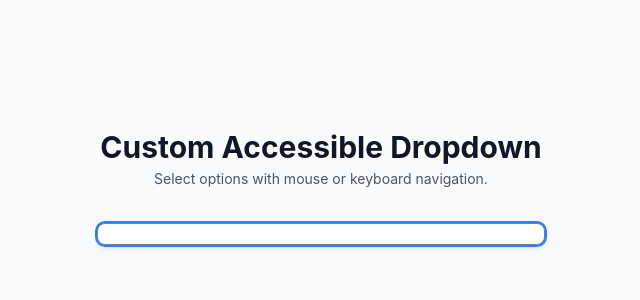
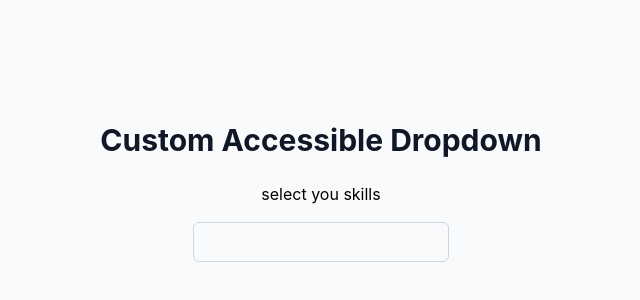
Before and after one commit to adityasuman2025/machineCoding, a React (Vite) app: page /dropdown in a window 1280 px wide. Shown: the part 208-508 px from the top of the page, without its empty margins (319-959 px from the left). Built offline with nearby package versions, Linux system fonts and the light colour scheme.

Commit message:
dropdown done

```diff
--- a/src/projects/dropdown/Dropdown.tsx
+++ b/src/projects/dropdown/Dropdown.tsx
@@ -1,4 +1,5 @@
-import React, { useRef, useEffect } from "react";
+import React, { useRef, useEffect, useState, type ChangeEvent, type MouseEvent, type KeyboardEvent } from "react";
+import { createPortal } from "react-dom";
 
 /*
     Machine Coding Problem: Accessible Select / Multi-Select Dropdown
@@ -10,40 +11,217 @@ import React, { useRef, useEffect } from "react";
     5. WAI-ARIA accessibility (role="combobox", role="listbox", role="option", aria-expanded).
 */
 
-function useAutoFocus(autoFocus: boolean = false) {
-    const containerRef = useRef<HTMLDivElement>(null);
+interface SelectProps {
+    value: string[],
+    onChange: (values: string[]) => void
+    multi?: boolean,
+    options: string[],
+}
+function filterOptions(options: string[], query: string): string[] {
+    const val = query.trim().toLowerCase();
+    if (!val) return options;
+    return options.filter(item => item.toLowerCase().includes(val));
+}
+
+function Select({
+    value,
+    onChange,
+    multi = false,
+    options,
+}: SelectProps) {
+    const containerRef = useRef<HTMLDivElement | null>(null);
+    const inputRef = useRef<HTMLInputElement | null>(null);
+
+    const [isDropdownOpen, setIsDropdownOpen] = useState<boolean>(false);
+    const [results, setResults] = useState<string[]>(options);
 
     useEffect(() => {
-        if (autoFocus) containerRef.current?.focus();
-    }, [autoFocus]);
+        function handleClickOutside(e: globalThis.MouseEvent) {
+            if (!containerRef.current || containerRef.current.contains(e.target as Node)) return;
 
-    return containerRef;
+            setIsDropdownOpen(false);
+        }
+
+        window.addEventListener("click", handleClickOutside);
+        return () => window.removeEventListener("click", handleClickOutside);
+    }, []);
+
+    function handleKeyDown(e: KeyboardEvent<HTMLDivElement>) {
+        const key = e.key;
+
+        const optionsEle = Array.from(containerRef.current?.querySelectorAll<HTMLElement>(`[role="option"]`));
+
+        const activeElement = document.activeElement as HTMLElement;
+        const activeElementIdx = optionsEle.indexOf(activeElement);
+
+        if (key === "ArrowDown" || key === "ArrowUp") {
+            e.preventDefault();
+
+            if (activeElementIdx < 0) return optionsEle[0]?.focus(); // if no option is already focused
+
+            if (key === "ArrowUp") {
+                const prev = Math.max(0, activeElementIdx - 1);
+                optionsEle[prev]?.focus();
+            } else if (key === "ArrowDown") {
+                const next = Math.min(optionsEle.length - 1, activeElementIdx + 1);
+                optionsEle[next]?.focus();
+            }
+        } else if (key === "Escape") {
+            e.preventDefault();
+            setIsDropdownOpen(false);
+            containerRef.current?.focus();
+        } else if (key === " " || key === "Enter") {
+            e.preventDefault();
+
+            if (activeElementIdx < 0) {
+                // options drop down is not open
+                setIsDropdownOpen(true);
+                inputRef.current?.focus();
+            } else {
+                // options drop down is open
+                const val = activeElement?.getAttribute("data-value");
+                if (val) handleChooseOption(val);
+            }
+        }
+    }
+
+    function handleInputChange(e: ChangeEvent<HTMLInputElement>) {
+        setResults(filterOptions(options, e.target.value));
+    }
+
+    function handleOptionClick(e: MouseEvent<HTMLElement>, option: string) {
+        e.stopPropagation();
+        handleChooseOption(option);
+    }
+
+    function handleChooseOption(option: string) {
+        if (!multi) {
+            setIsDropdownOpen(false);
+            containerRef.current?.focus();
+            onChange([option]);
+
+            return;
+        }
+
+        if (value.includes(option)) onChange(value.filter(i => i !== option))
+        else onChange([...value, option]);
+    }
+
+    function handleCompClick(e: MouseEvent) {
+        e.stopPropagation();
+
+        if (isDropdownOpen && e.target === inputRef.current) return; // if dropdown is already open and clicked element is input then doing nothing
+
+        setIsDropdownOpen(true);
+        inputRef.current?.focus();
+    }
+
+    return (
+        <div
+            ref={containerRef}
+            tabIndex={0}
+            className="flex flex-col w-3xs border-1 rounded-md border-gray-300 min-h-10 focus:ring-1 focus:ring-blue-300"
+            role="combobox"
+            aria-expanded={isDropdownOpen}
+            aria-haspopup={"listbox"}
+            aria-controls="options"
+            onClick={handleCompClick}
+            onKeyDown={handleKeyDown}
+        >
+            {
+                multi ? (
+                    <div className="p-1 w-full flex-1 flex items-center gap-1 flex-wrap">
+                        {
+                            value.map(val => (
+                                <div key={val} role="listitem" className="bg-gray-200 text-sm rounded-md px-2 border border-gray-300 flex items-center">
+                                    {val}
+                                </div>
+                            ))
+                        }
+
+                        <input
+                            aria-label="search for options"
+                            ref={inputRef}
+                            className="min-w-[4rem] w-0 flex-1 text-sm border-none focus:outline-none"
+                            type="text"
+                            onChange={handleInputChange}
+                            autoFocus={true}
+                        />
+                    </div>
+                ) : isDropdownOpen ? (
+                    <input
+                        aria-label="search for options"
+                        ref={inputRef}
+                        defaultValue={value}
+                        className="px-1 flex-1 w-full border-none focus:outline-none"
+                        type="text"
+                        onChange={handleInputChange}
+                        autoFocus={true}
+                    />
+                ) : (
+                    <div role="listitem" className={`px-1 flex-1 w-full flex items-center`}>
+                        {value}
+                    </div>
+                )
+            }
+
+            <div className="relative w-full">
+                {
+                    isDropdownOpen ? (
+                        <ul id="options" role="listbox" className="absolute shadow-sm w-full bg-white z-1 max-h-60 overflow-y-auto p-2">
+                            {
+                                results.map((opt, idx) => {
+                                    const isSelected = value.includes(opt)
+                                    return (
+                                        <li
+                                            tabIndex={isSelected ? 0 : -1}
+                                            role="option"
+                                            data-value={opt}
+                                            aria-selected={isSelected}
+                                            className={`w-full p-2 hover:bg-gray-200 cursor-pointer ${isSelected ? "bg-blue-100" : ""}`}
+                                            key={`${opt}_${idx}`}
+                                            onClick={(e) => handleOptionClick(e, opt)}
+                                        >
+                                            {opt}
+                                        </li>
+                                    )
+                                })
+                            }
+                        </ul>
+                    ) : null
+                }
+            </div>
+
+            <div className="sr-only" aria-live="polite" aria-atomic="true">
+                {isDropdownOpen ? `${results.length} options available.` : ""}
+            </div>
+        </div>
+    )
 }
 
-interface DropdownProps {
-    autoFocus?: boolean;
-}
+const OPTIONS = ["react", "next", "typescript", "javascript", "tailwind css", "html", "css", "node", "express", "mongo db"];
 
-export default function Dropdown({ autoFocus = true }: DropdownProps) {
-    const containerRef = useAutoFocus(autoFocus);
+export default function Dropdown() {
+    const [selected, setSelected] = useState<string[]>([]);
 
     return (
         <main className="flex flex-col items-center justify-center min-h-screen bg-gray-50 p-6">
             <header className="mb-6 text-center">
                 <h1 className="text-3xl font-bold text-gray-900">Custom Accessible Dropdown</h1>
-                <p className="text-sm text-gray-600 mt-1">
-                    Select options with mouse or keyboard navigation.
-                </p>
             </header>
 
             <div
-                ref={containerRef}
-                tabIndex={0}
                 role="region"
                 aria-label="dropdown component"
-                className="flex flex-col items-center gap-4 outline-none focus:ring-2 focus:ring-blue-500 rounded-lg p-6 bg-white shadow-md border border-gray-200 w-full max-w-md"
+                className="flex flex-col items-center gap-4"
             >
-                {/* Start your implementation here */}
+                <p>select you skills</p>
+                <Select
+                    multi={true}
+                    value={selected}
+                    onChange={values => setSelected(values)}
+                    options={OPTIONS}
+                />
             </div>
         </main>
     );
```
